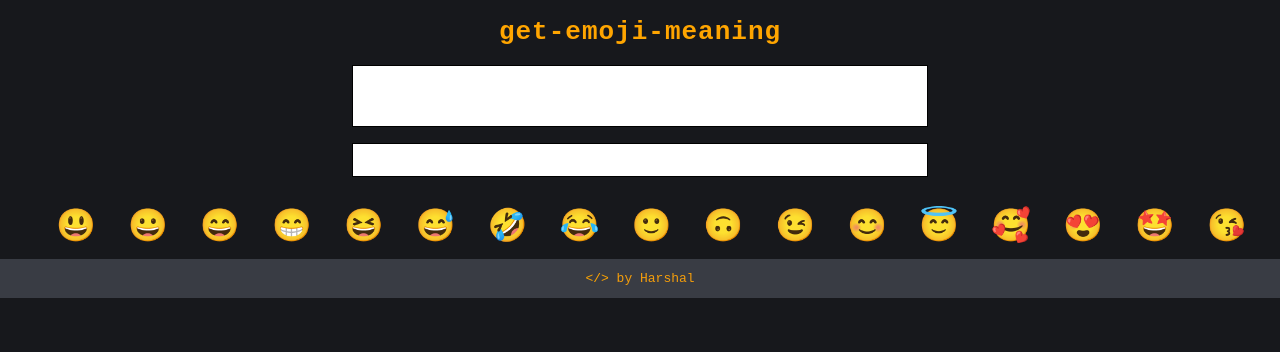
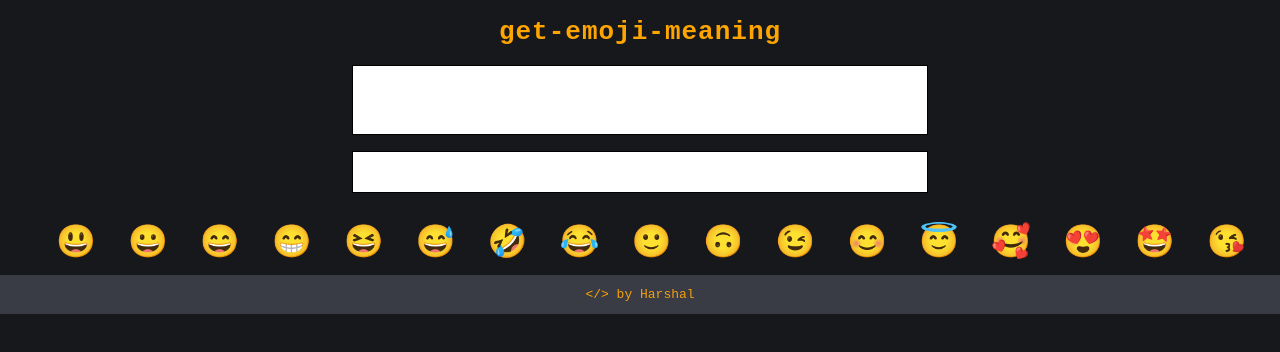
Before and after one commit to harshal-verma/get-emoji-meaning, a React (Create React App) app: page / in a window 1280 px wide. Shown: the top 352 px of the page. Built offline with nearby package versions, Linux system fonts and the light colour scheme; a web font is replaced by a local one.

Commit message:
minor change

```diff
--- a/src/App.js
+++ b/src/App.js
@@ -154,7 +154,7 @@ function App() {
         type="text"
         style={{
           width: "45%",
-          padding: "1rem",
+          padding: "1.25rem 1rem",
           display: "block",
           margin: "0px auto",
           border: "solid black 1px",
@@ -170,7 +170,7 @@ function App() {
           fontWeight: "700",
           fontSize: "1.5rem",
           height: "auto",
-          padding: "1rem",
+          padding: "1.25rem 1rem",
           textAlign: "center",
           textTransform: "lowercase",
         }}
```
